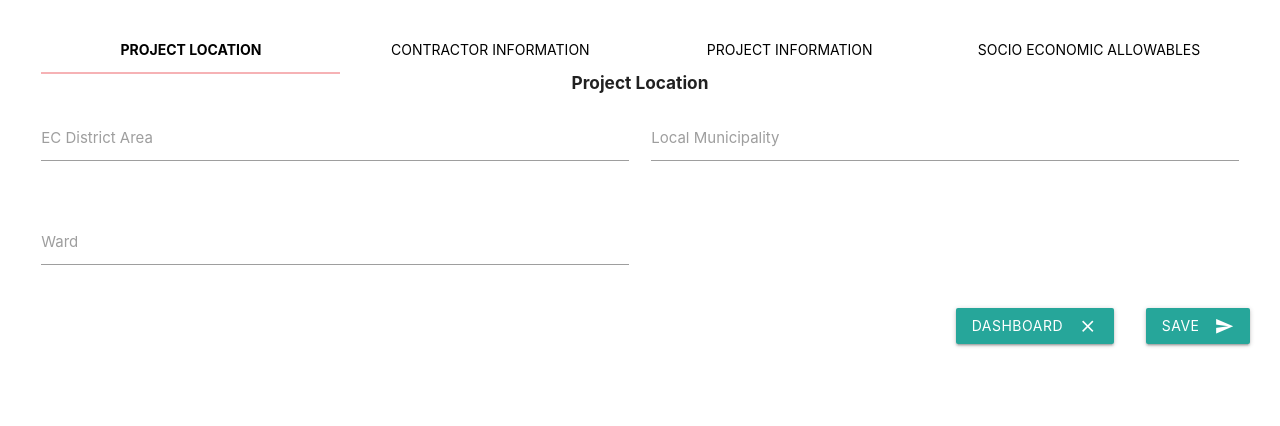
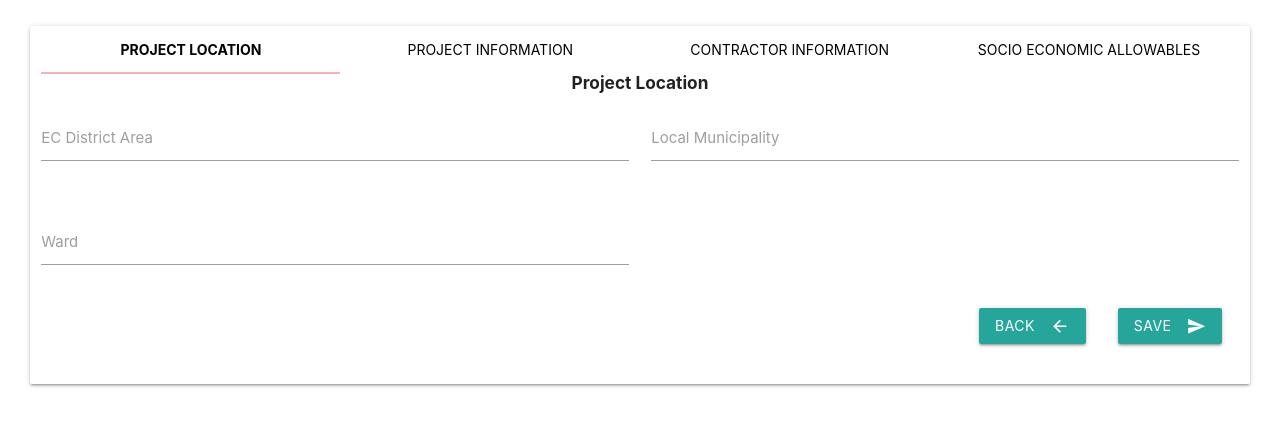
Before and after one commit to Dzingwa01/nemasa, a Laravel app: template resources/views/projects/contract-award-calculation.blade.php in a window 1280 px wide. Shown: the part 140-566 px from the top of the page. Run offline with Laravel 8, Linux system fonts and the light colour scheme; the template is opened without the code that fills it, so the values that code supplies are empty; parts of the project's set-up code (start-up, migrations or seed data) failed here and were passed over; some libraries are stand-ins or nearby versions.

Commit message:
Minor UI Cleanup

```diff
--- a/resources/views/home.blade.php
+++ b/resources/views/home.blade.php
@@ -1,12 +1,12 @@
 @extends('layouts.user_logged')
 
 @section('content')
-    <div class="container">
+    <div class="container-fluid">
         <div class="row">
             <h6 style="text-transform:uppercase;text-align: center;font-weight: bolder;margin-top:2em;">Projects</h6>
             {{--<a class="btn-floating btn-large waves-effect waves-light red"><i class="material-icons">add</i></a>--}}
         </div>
-        <div class="row">
+        <div class="row" style="margin-left: 2em;margin-right: 2em;">
             <div class="col s12">
             <table class="table table-bordered" style="width: 100%!important;" id="projects-table">
                 <thead>
--- a/resources/views/projects/contract-award-calculation.blade.php
+++ b/resources/views/projects/contract-award-calculation.blade.php
@@ -2,19 +2,19 @@
 
 @section('content')
     <div class="container-fluid">
-        <div class="row">
+        <div class="row" style="margin-left: 2em;margin-right: 2em;">
             <h5 style="text-transform:uppercase;text-align: center;font-weight: bolder; margin-top:0.5em;">Contract Award
                 Calculation</h5>
             <h6 style="text-transform:uppercase;text-align: center;font-weight: bolder;margin-top:1em;">Project
                 Dashboard:{{$project->name}}</h6>
         </div>
         {{--<div class="step-container_p" style="width: 650px; margin: 0 auto"></div>--}}
-        <div class="row" style="margin-left: 2em;margin-right: 2em;">
+        <div class="row card hoverable" style="margin-left: 2em;margin-right: 2em;">
             <div class="col s12">
                 <ul class="tabs">
                     <li class="tab col s3 active"><a href="#test1">Project Location</a></li>
+                    <li class="tab col s3"><a href="#test3">Project Information</a></li>
                     <li class="tab col s3"><a href="#test2">Contractor Information</a></li>
-                    <li class="tab col s3"><a href="#test3">Project Information</a></li>
                     <li class="tab col s3"><a href="#test4">Socio Economic Allowables</a></li>
                 </ul>
             </div>
@@ -23,18 +23,18 @@
                     <form class="col s12">
                         @csrf
                         <div class="row">
-                            <div class="input-field col m6">
+                            <div class="input-field col m6 s12">
                                 <input id="ec_district_area" type="text" class="validate">
                                 <label for="ec_district_area">EC District Area</label>
                             </div>
-                            <div class="input-field col m6">
+                            <div class="input-field col m6 s12">
                                 <input id="municipality" type="text" class="validate">
                                 <label for="municipality">Local Municipality</label>
                             </div>
                         </div>
                         <div class="row">
 
-                            <div class="input-field col m6">
+                            <div class="input-field col m6 s12">
                                 <input id="ward" type="text" class="validate">
                                 <label for="ward">Ward</label>
                             </div>
@@ -43,10 +43,10 @@
                     </form>
                     <div class="row">
                         <div style="float:right">
-                            <button class="btn waves-effect waves-light project-dashboard" style="margin-left:2em;"  name="">Dashboard
-                                <i class="material-icons right">close</i>
+                            <button class="btn waves-effect waves-light project-dashboard" style="margin-left:2em;"  name="">Back
+                                <i class="material-icons right">arrow_back</i>
                             </button>
-                            <button class="btn waves-effect waves-light" style="margin-left:2em;" id="save-socios" name="action">Save
+                            <button class="btn waves-effect waves-light" style="margin-left:2em;margin-right: 2em;" id="save-socios" name="action">Save
                                 <i class="material-icons right">send</i>
                             </button>
                         </div>
@@ -58,28 +58,28 @@
                     <form class="col s12">
                         @csrf
                         <div class="row">
-                            <div class="input-field col m6">
+                            <div class="input-field col m6 s12">
                                 <input id="contractor_name" type="text" class="validate">
                                 <label for="contractor_name">Contractor Name</label>
                             </div>
-                            <div class="input-field col m6">
+                            <div class="input-field col m6 s12">
                                 <input id="contractor_contact_person" type="text" class="validate">
                                 <label for="contractor_contact_person">Contractor Contact Person</label>
                             </div>
                         </div>
                         <div class="row">
-                            <div class="input-field col m6">
+                            <div class="input-field col m6 s12">
                                 <input id="contractor_manager_name" type="text" class="validate">
                                 <label for="contractor_manager_name">Contractor SME Manager Name</label>
                             </div>
 
                         </div>
                         <div class="row">
-                            <div class="input-field col m6">
+                            <div class="input-field col m6 s12">
                                 <input id="landline" type="tel" class="validate">
                                 <label for="landline">Landline</label>
                             </div>
-                            <div class="input-field col m6">
+                            <div class="input-field col m6 s12">
                                 <input id="mobile" type="tel" class="validate">
                                 <label for="mobile">Mobile</label>
                             </div>
@@ -88,10 +88,10 @@
                     </form>
                     <div class="row">
                         <div style="float:right">
-                            <button class="btn waves-effect waves-light project-dashboard" style="margin-left:2em;"  name="">Dashboard
-                                <i class="material-icons right">close</i>
+                            <button class="btn waves-effect waves-light project-dashboard" style="margin-left:2em;"  name="">Back
+                                <i class="material-icons left">arrow_back</i>
                             </button>
-                            <button class="btn waves-effect waves-light" style="margin-left:2em;" id="save-socios" name="action">Save
+                            <button class="btn waves-effect waves-light" style="margin-left:2em;margin-right: 2em;" id="save-socios" name="action">Save
                                 <i class="material-icons right">send</i>
                             </button>
                         </div>
@@ -103,31 +103,31 @@
                     <form class="col m12">
                         @csrf
                         <div class="row">
-                            <div class="input-field col m6">
+                            <div class="input-field col m6 s12">
                                 <input id="name" type="text" value="{{$project->name}}" class="validate">
                                 <label for="name">Project/Facility Name</label>
                             </div>
-                            <div class="input-field col m6">
+                            <div class="input-field col m6 s12">
                                 <textarea id="scope" type="text" class="materialize-textarea"></textarea>
                                 <label for="scope">Scope of Works</label>
                             </div>
                         </div>
                         <div class="row">
-                            <div class="input-field col m6">
+                            <div class="input-field col m6 s12">
                                 <input id="contract_sum_excl" type="number" class="validate">
                                 <label for="contract_sum_excl">Contract Sum Excl</label>
                             </div>
-                            <div class="input-field col m6">
+                            <div class="input-field col m6 s12">
                                 <textarea id="preliminary_general" class="materialize-textarea"></textarea>
                                 <label for="preliminary_general">Preliminary & General (R:)</label>
                             </div>
                         </div>
                         <div class="row">
-                            <div class="input-field col m6">
+                            <div class="input-field col m6 s12">
                                 <input id="contigency_allowable" type="number" class="validate">
                                 <label for="contigency_allowable">Contigency Allowable</label>
                             </div>
-                            <div class="input-field col m6">
+                            <div class="input-field col m6 s12">
                                 <textarea id="socio_economic_allowables" class="materialize-textarea"></textarea>
                                 <label for="socio_economic_allowables">Socio Economic Allowables</label>
                             </div>
@@ -137,10 +137,10 @@
                     </form>
                     <div class="row">
                         <div style="float:right">
-                            <button class="btn waves-effect waves-light project-dashboard" style="margin-left:2em;" >Dashboard
-                                <i class="material-icons right">close</i>
+                            <button class="btn waves-effect waves-light project-dashboard" style="margin-left:2em;" >Back
+                                <i class="material-icons left">arrow_back</i>
                             </button>
-                            <button class="btn waves-effect waves-light" style="margin-left:2em;" id="save-socios" name="action">Save
+                            <button class="btn waves-effect waves-light" style="margin-left:2em;margin-right: 2em;" id="save-socios" name="action">Save
                                 <i class="material-icons right">send</i>
                             </button>
                         </div>
@@ -152,87 +152,87 @@
                 <form class="col m12">
                     @csrf
                     <div class="row">
-                        <div class="input-field col m6">
+                        <div class="input-field col m6 s12">
                             <input id="community_liason_officer_fee" type="number" class="validate">
                             <label for="community_liason_officer_fee">Community Liason Officer (R)</label>
                         </div>
-                        <div class="input-field col m6">
+                        <div class="input-field col m6 s12">
                             <input id="interns_fee" type="number" class="validate" />
                             <label for="interns_fee">Interns (R)</label>
                         </div>
                     </div>
                     <div class="row">
-                        <div class="input-field col m6">
+                        <div class="input-field col m6 s12">
                             <input id="graduates_fee" type="number" class="validate">
                             <label for="graduates_fee">Graduates (R)</label>
                         </div>
-                        <div class="input-field col m6">
+                        <div class="input-field col m6 s12">
                             <input id="psc_community_members" class="validate" type="number">
                             <label for="psc_community_members">PSC Community Members (R)</label>
                         </div>
                     </div>
                     <div class="row">
-                        <div class="input-field col m6">
+                        <div class="input-field col m6 s12">
                             <input id="employment_relations_coordinator" type="number" class="validate">
                             <label for="employment_relations_coordinator">Employment Relations Coordinator (R)</label>
                         </div>
-                        <div class="input-field col m6">
+                        <div class="input-field col m6 s12">
                             <input id="hiv_awareness" class="validate" type="number">
                             <label for="hiv_awareness">HIV Awareness (R)</label>
                         </div>
                     </div>
                     <div class="row">
-                        <div class="input-field col m6">
+                        <div class="input-field col m6 s12">
                             <input id="business_desk_support_fee" type="number" class="validate">
                             <label for="business_desk_support_fee">Business Desk Support (R)</label>
                         </div>
-                        <div class="input-field col m6">
+                        <div class="input-field col m6 s12">
                             <input id="sme_tender_manager_fee" class="validate" type="number">
                             <label for="sme_tender_manager_fee">30% SME Tender Management (R)</label>
                         </div>
                     </div>
                     <div class="row">
-                        <div class="input-field col m6">
+                        <div class="input-field col m6 s12">
                             <input id="local_procurement_management_fee" type="number" class="validate">
                             <label for="local_procurement_management_fee">50% Local Procurement Management (R)</label>
                         </div>
-                        <div class="input-field col m6">
+                        <div class="input-field col m6 s12">
                             <input id="contractor_attendance_profit" class="validate" type="number">
                             <label for="contractor_attendance_profit">Contractor Attendance & Profit (R)</label>
                         </div>
                     </div>
                     <div class="row">
-                        <div class="input-field col m6">
+                        <div class="input-field col m6 s12">
                             <input id="contractor_technical_mentor_fee" type="number" class="validate">
                             <label for="contractor_technical_mentor_fee">Contractor Technical Mentor (R)</label>
                         </div>
-                        <div class="input-field col m6">
+                        <div class="input-field col m6 s12">
                             <input id="sme_prelim_general_allowance" type="number" class="validate">
                             <label for="sme_prelim_general_allowance">SME Preliminary & General Allocance (R)</label>
                         </div>
                     </div>
                     <div class="row">
-                        <div class="input-field col m6">
+                        <div class="input-field col m6 s12">
                             <input id="work_budget" type="number" class="validate">
                             <label for="work_budget">Work Budget (R)</label>
                         </div>
-                        <div class="input-field col m6">
+                        <div class="input-field col m6 s12">
                             <input id="targeted_sme_participation_fee" type="number" class="validate">
                             <label for="targeted_sme_participation_fee">Target SME Participation in %</label>
                         </div>
                     </div>
                     <div class="row">
-                        <div class="input-field col m6">
+                        <div class="input-field col m6 s12">
                             <input id="sme_package_value_target" type="number" class="validate">
                             <label for="sme_package_value_target">SME Package Value Target</label>
                         </div>
-                        <div class="input-field col m6">
+                        <div class="input-field col m6 s12">
                             <input id="targeted_procument_value" type="number" class="validate">
                             <label for="targeted_procument_value">targeted Procument Value (R)</label>
                         </div>
                     </div>
                     <div class="row">
-                        <div class="input-field col m6">
+                        <div class="input-field col m6 s12">
                             <input id="local_procument_targeted_value" type="number" class="validate">
                             <label for="local_procument_targeted_value">Local Procument Targeted Value</label>
                         </div>
@@ -242,10 +242,10 @@
                 </form>
                 <div class="row">
                     <div style="float:right">
-                        <button class="btn waves-effect waves-light project-dashboard" style="margin-left:2em;">Dashboard
-                            <i class="material-icons right">close</i>
+                        <button class="btn waves-effect waves-light project-dashboard" style="margin-left:2em;">Back
+                            <i class="material-icons left">arrow_back</i>
                         </button>
-                        <button class="btn waves-effect waves-light" style="margin-left:2em;" id="save-socios" name="action">Save
+                        <button class="btn waves-effect waves-light" style="margin-left:2em;margin-right: 2em;" id="save-socios" name="action">Save
                             <i class="material-icons right">send</i>
                         </button>
                     </div>
--- a/resources/views/projects/project-dashboard.blade.php
+++ b/resources/views/projects/project-dashboard.blade.php
@@ -66,5 +66,9 @@
 
         </div>
     </div>
-
+<style>
+    .card-content{
+        height: 120px!important;
+    }
+</style>
 @endsection
--- a/resources/views/users/index.blade.php
+++ b/resources/views/users/index.blade.php
@@ -1,12 +1,12 @@
 @extends('layouts.user_logged')
 
 @section('content')
-    <div class="container">
+    <div class="container-fluid">
         <div class="row">
             <h6 style="text-transform:uppercase;text-align: center;font-weight: bolder;margin-top:2em;">Users</h6>
             {{--<a class="btn-floating btn-large waves-effect waves-light red"><i class="material-icons">add</i></a>--}}
         </div>
-        <div class="row">
+        <div class="row" style="margin-left: 2em;margin-right: 2em;">
             <div class="col s12">
                 <table class="table table-bordered" style="width: 100%!important;" id="users-table">
                     <thead>
```
Also changed, not shown: resources/views/projects/add-local-procurement.blade.php (+20 -20 lines), resources/views/projects/add-sme-procurement.blade.php (+23 -23 lines), resources/views/projects/add-specialist-procurement-plan.blade.php (+20 -20 lines), resources/views/projects/local-procurement-plan.blade.php (+7 -6 lines), resources/views/projects/sme-procurement-plan.blade.php (+8 -7 lines), resources/views/projects/specialist-procurement-plan.blade.php (+8 -7 lines).
